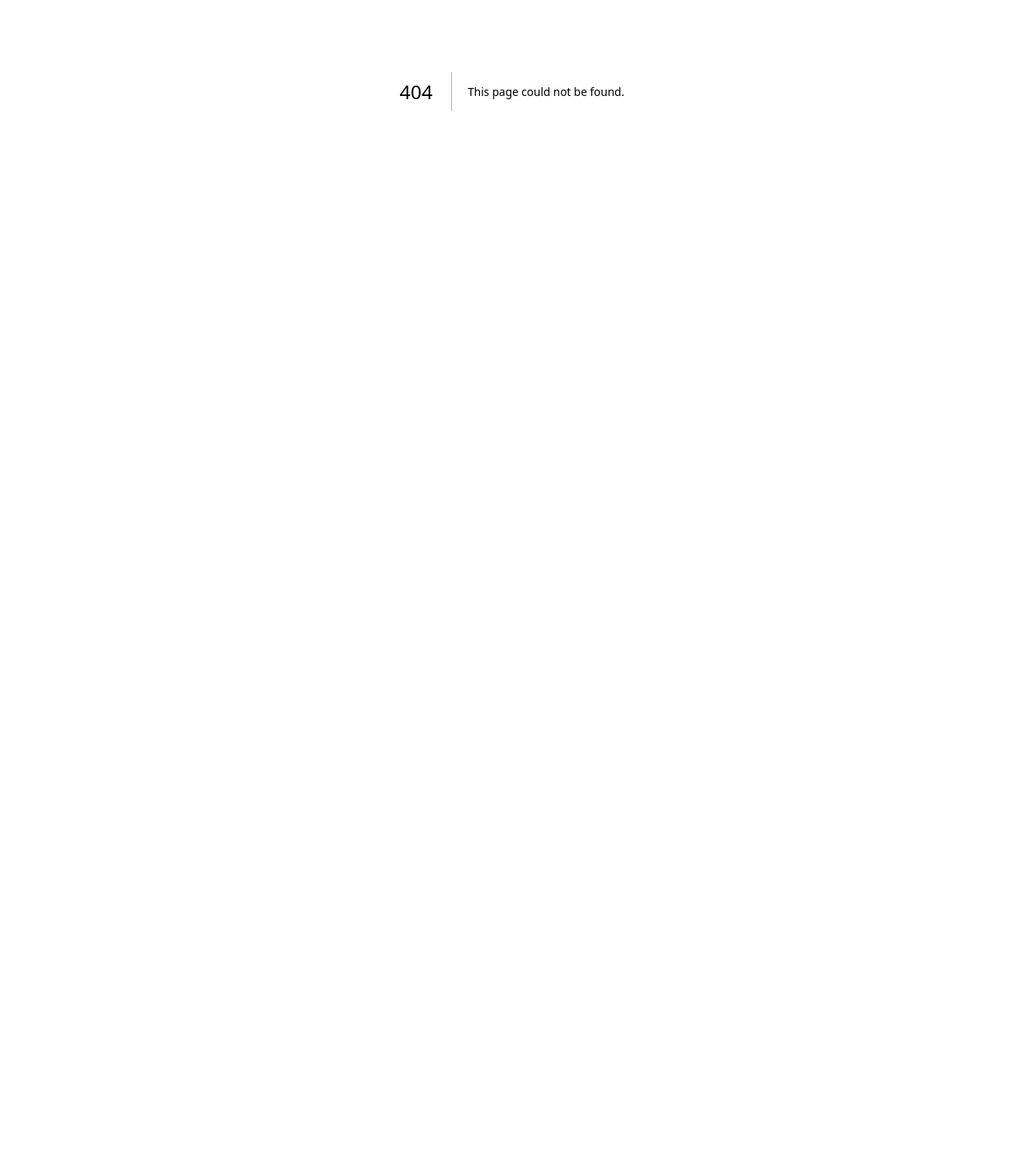
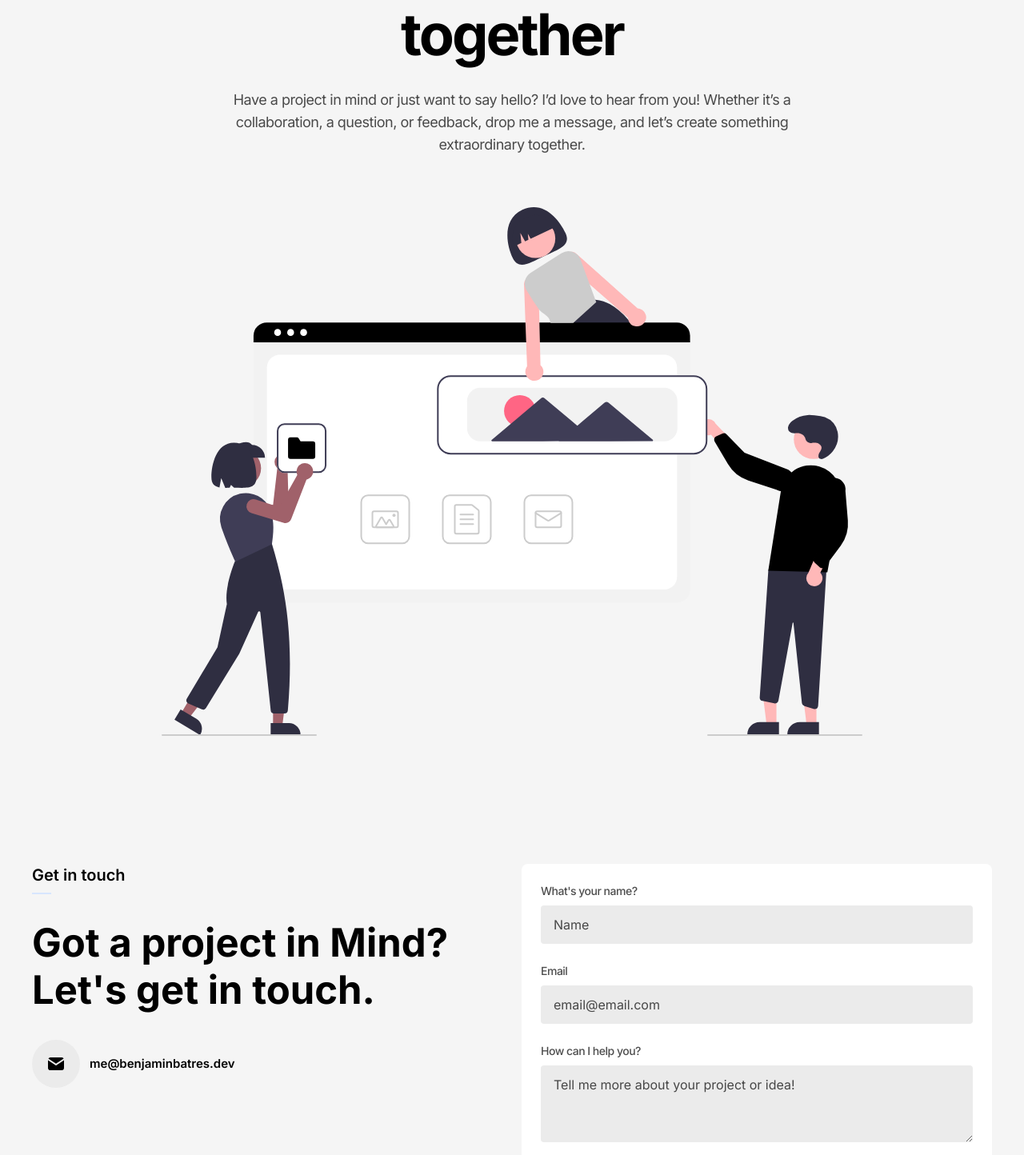
Before and after one commit to BenjaminBatres/BatresWebDesign, a Next.js app: page /contact in a window 1280 px wide. Before the commit this address had no page. Shown: the part 286-1730 px from the top of the page at 80% size. Before the commit the page ends 800 px from the top, so only its background shows below. Built offline with nearby package versions, Linux system fonts and the light colour scheme.

Commit message:
feat: implmented contact page and 404 not found page

```diff
--- /dev/null
+++ b/app/components/Sections/ContactDetailsSection.tsx
@@ -0,0 +1,23 @@
+import Image from "next/image";
+import ContactHeroImg from "../../assets/undraw_building-websites_k2zp.svg";
+
+export default function ContactDetailsSection() {
+  return (
+    <section className="pt-40 xl:pt-50 pb-16 xl:pb-20 px-6">
+      <div className="max-w-300 mx-auto flex flex-col items-center gap-16">
+        <div className="space-y-6 ">
+          <h2 className="text-[49px] leading-[120%] sm:text-[55px] lg:text-7xl text-center font-bold xl:max-w-4xl mx-auto tracking-[-3px]">
+            Let's build your website together
+          </h2>
+          <p className="lg:text-lg text-center max-w-xl lg:max-w-3xl mx-auto">
+            Have a project in mind or just want to say hello? I’d love to hear
+            from you! Whether it’s a collaboration, a question, or feedback,
+            drop me a message, and let’s create something extraordinary
+            together.
+          </p>
+        </div>
+        <Image src={ContactHeroImg} alt="hero img" />
+      </div>
+    </section>
+  );
+}
--- a/app/components/Sections/ContactSection.tsx
+++ b/app/components/Sections/ContactSection.tsx
@@ -1,5 +1,7 @@
+import { TbMailFilled } from "react-icons/tb";
 import SectionHeaderSecondary from "../ui/SectionHeaderSecondary";
 import Form from "./Form";
+import Link from "next/link";
 
 export default function ContactSection() {
   return (
@@ -10,6 +12,17 @@ export default function ContactSection() {
             title="Get in touch"
             subtitle="Got a project in Mind? Let's get in touch."
           />
+          <div className="flex items-center gap-3">
+            <div className="size-15 flex justify-center items-center bg-[#ebebeb] rounded-full">
+              <TbMailFilled className="text-2xl" />
+            </div>
+            <Link
+              href={"mailto:me@benjaminbatres.dev"}
+              className="text-lg text-black! font-semibold text-[15px]"
+            >
+              me@benjaminbatres.dev
+            </Link>
+          </div>
         </div>
         <Form />
       </div>
--- /dev/null
+++ b/app/contact/page.tsx
@@ -0,0 +1,12 @@
+import React from 'react'
+import ContactSection from '../components/Sections/ContactSection'
+import ContactDetailsSection from '../components/Sections/ContactDetailsSection'
+
+export default function page() {
+  return (
+    <>
+    <ContactDetailsSection />
+    <ContactSection />
+    </>
+  )
+}
--- a/app/globals.css
+++ b/app/globals.css
@@ -22,4 +22,5 @@ body {
 
 p {
   color: rgba(0, 0, 0, 0.7);
+  letter-spacing: -0.5px;
 }
--- a/app/layout.tsx
+++ b/app/layout.tsx
@@ -2,7 +2,7 @@ import type { Metadata } from "next";
 import { Inter } from "next/font/google";
 import "./globals.css";
 import Navbar from "./components/Navbar";
-
+import Footer from "./components/Sections/Footer";
 
 const inter = Inter({
   variable: "--font-inter",
@@ -20,6 +20,7 @@ export default function RootLayout({ children }: LayoutProps<"/">) {
       <body>
         <Navbar />
         {children}
+        <Footer />
       </body>
     </html>
   );
--- /dev/null
+++ b/app/not-found.tsx
@@ -0,0 +1,22 @@
+import Link from "next/link";
+
+export default function notFound() {
+  return (
+    <div className="pt-40 xl:pt-50 pb-16 md:pb-32 xl:pb-40 px-6 flex flex-col items-center gap-8">
+      <div className="space-y-6">
+        <h1 className="text-[49px] md:text-[55px] lg:text-7xl font-bold text-center leading-[120%] tracking-[-3px] max-w-3xl">
+          404
+          <br />
+          This place doesn't exist.
+        </h1>
+        <p className="max-w-155 mx-auto text-center">
+          Don’t worry—it happens to the best of us. Let’s get you back on track.
+          Use the button below to head back to the homepage.
+        </p>
+      </div>
+      <Link href={'/'} className="bg-black px-6 py-3 rounded-full text-white font-medium text-[15px]">
+      Go home
+      </Link>
+    </div>
+  );
+}
--- a/app/page.tsx
+++ b/app/page.tsx
@@ -19,7 +19,6 @@ export default function Home() {
       <PricingSection />
       <WhyWorkWithMeSection />
       <FAQSection />
-      <ContactSection />
     </>
   );
 }
```
Also changed, not shown: app/assets/undraw_building-websites_k2zp.svg (added).
